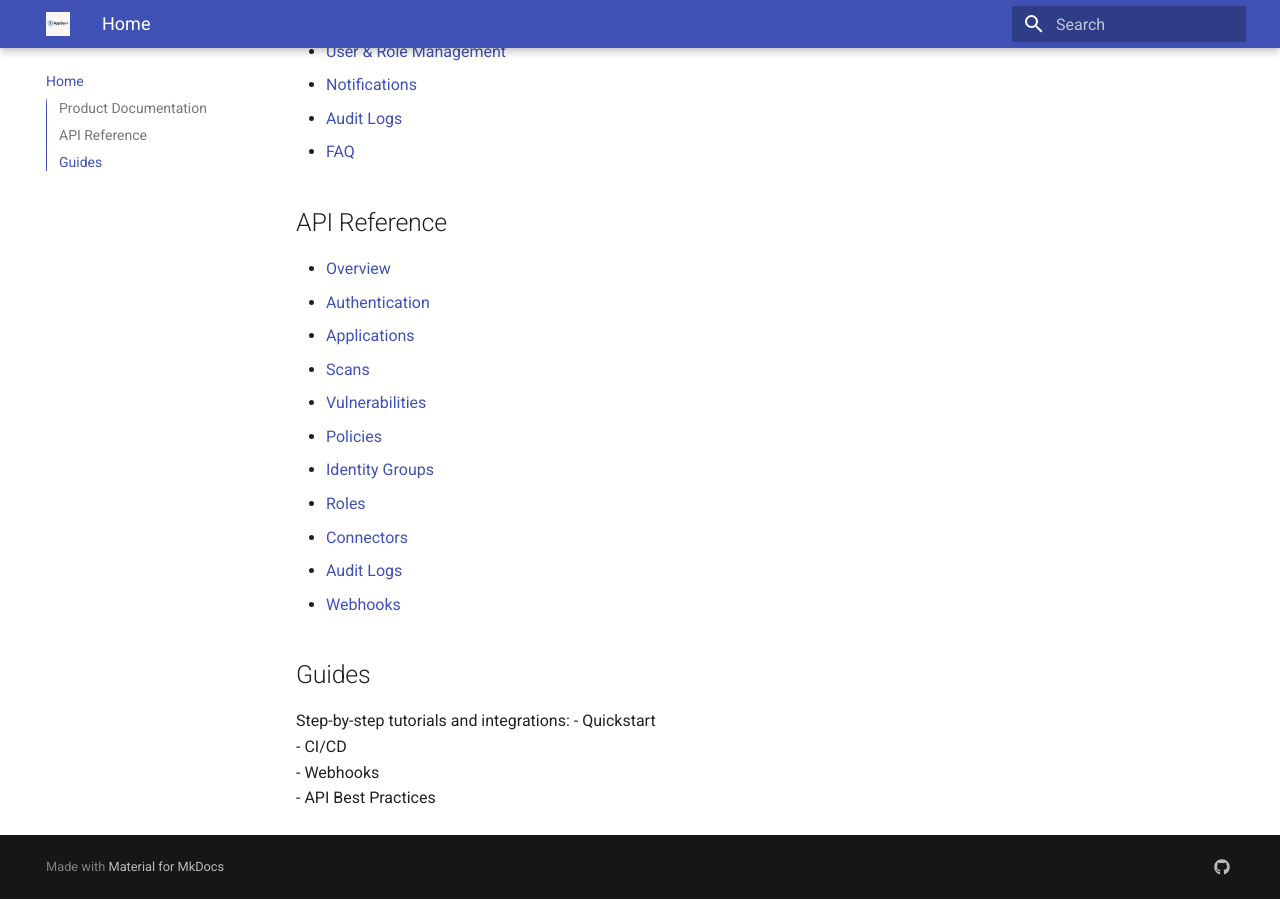
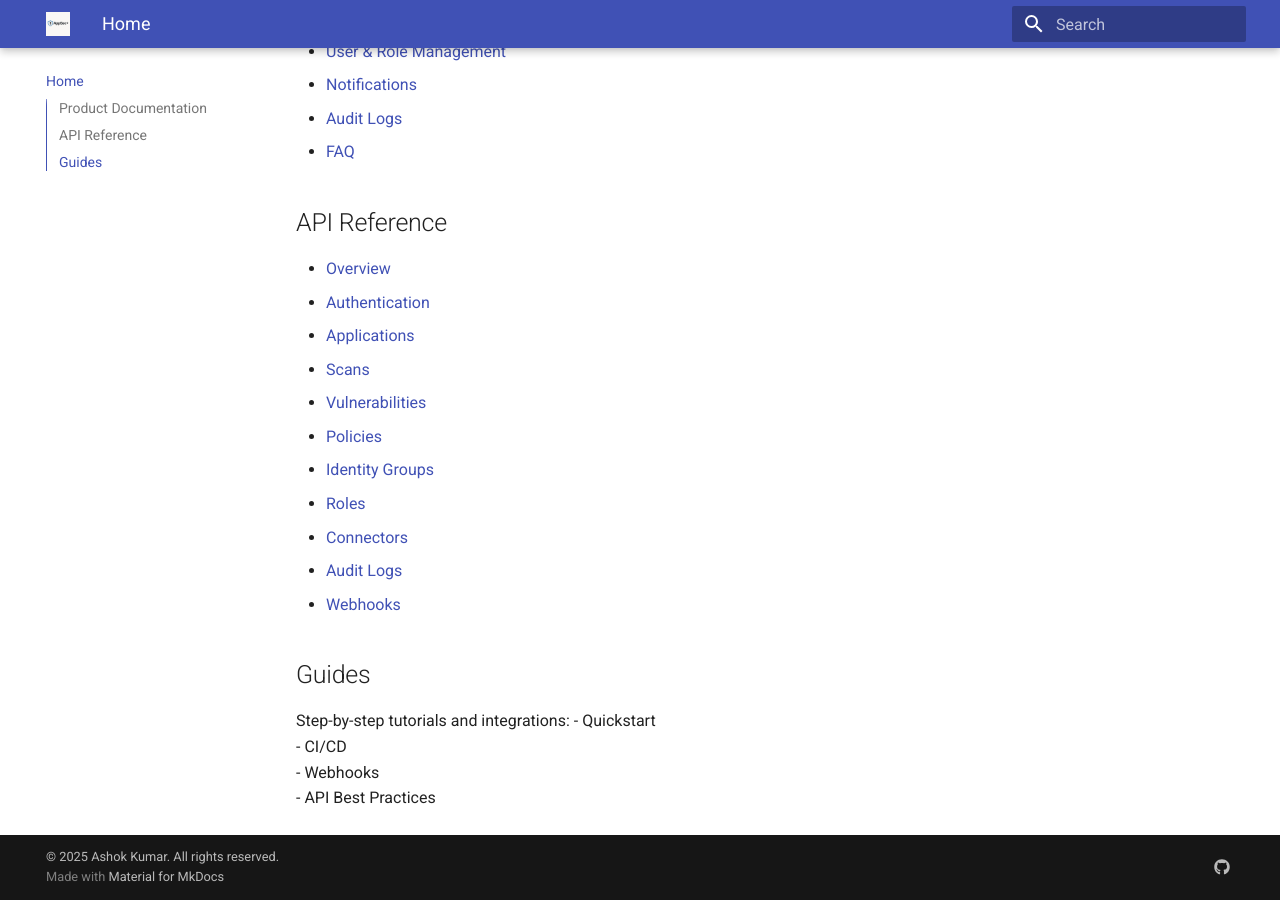
Before and after one commit to ashokchandru/AppSec, an MkDocs documentation site: the page built from docs/index.md, in a window 1280 px wide and 900 px high, scrolled down 608 px. Built offline with MkDocs 1.6.1 and Material for MkDocs 9.7.7, drawn with Linux system fonts in a browser that asks for light colours; part of the change alters nothing that is shown.

Commit message:
Fix copyright formatting in mkdocs.yml
copyright as first level

```diff
--- a/mkdocs.yml
+++ b/mkdocs.yml
@@ -96,8 +96,8 @@ extra:
   social:
     - icon: fontawesome/brands/github
       link: https://github.com/ashokchandru/AppSec
-  copyright:
-    text: "© 2025 Ashok Kumar. All rights reserved."
+
+copyright: © 2025 Ashok Kumar. All rights reserved.
 
 extra_css:
   - assets/extra.css
```
